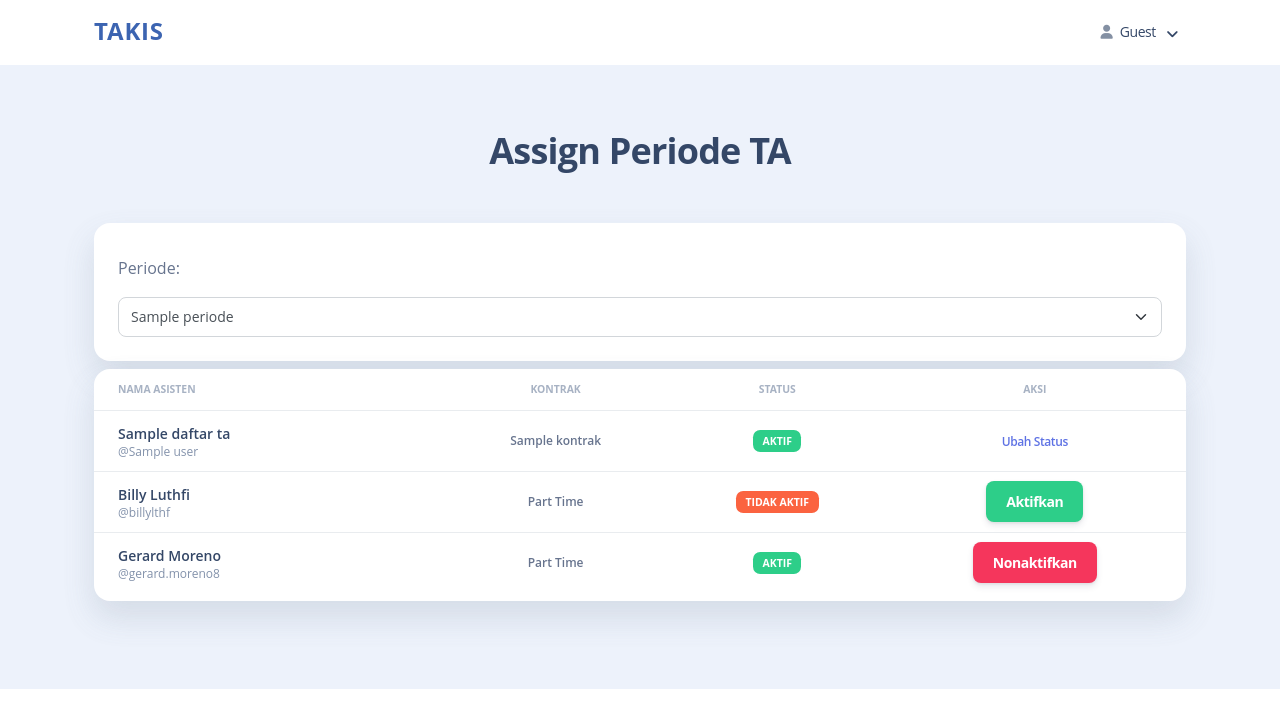
After one commit to richiecsenlia/takis, a Django app: template periode/templates/assign_ta.html in a window 1280 px wide. The commit adds this page. Shown: the top 728 px of the page. Run offline with Django 4.2, Linux system fonts and the light colour scheme; the template is opened without the code that fills it: most values are stand-ins (such as "Sample title", 1, 10 or a date in 2020); some libraries are stand-ins or nearby versions.

Commit message:
[FEAT] basic UI for periode features

```diff
--- /dev/null
+++ b/periode/templates/assign_ta.html
@@ -0,0 +1,145 @@
+{% extends 'base.html' %}
+
+{% block title %} Assign Periode TA {% endblock title%}
+
+{% block navbar %}
+  {% with variant='light' %}
+    {{ block.super }}
+  {% endwith %}
+{% endblock navbar %}
+
+{% block content %}
+
+<div class="page-header pt-8 pb-6 bg-white-blue">
+  <div class="container">
+    <h2 class="text-center mb-5">Assign Periode TA</h2>
+
+    <div class="card my-2">
+      <div class="card-body">
+        <div class="row mt-2">
+          <div class="col-12">
+            <p>Periode:</p>
+            <select name="periode" class="form-select" id="id_periode">
+              {% for periode in pilihan_periode %}
+                <option value="{{ periode.id }}">{{ periode }}</option>
+              {% endfor %}
+            </select>
+          </div>
+        </div>
+      </div>
+    </div>
+
+    <div class="card mb-4">
+      <div class="card-body px-0 pt-0 pb-2">
+        <div class="table-responsive p-0">
+          <table
+            class="table align-items-center mb-0"
+            aria-label="Daftar TA Kontrak"
+          >
+            <thead>
+              <tr>
+                <th
+                  class="text-uppercase text-secondary text-xxs font-weight-bolder opacity-7"
+                  scope="col"
+                >
+                  Nama Asisten
+                </th>
+                <th
+                  class="text-center text-uppercase text-secondary text-xxs font-weight-bolder opacity-7"
+                  scope="col"
+                >
+                  Kontrak
+                </th>
+                <th
+                  class="text-center text-uppercase text-secondary text-xxs font-weight-bolder opacity-7"
+                  scope="col"
+                >
+                  Status
+                </th>
+                <th
+                  class="text-center text-uppercase text-secondary text-xxs font-weight-bolder opacity-7"
+                  scope="col"
+                >
+                  Aksi
+                </th>
+              </tr>
+            </thead>
+            <tbody>
+              {% for ta in daftar_ta %}
+              <tr>
+                <td>
+                  <div class="px-3 py-1">
+                    <div class="d-flex flex-column justify-content-center">
+                      <h6 class="mb-0 text-sm">{{ ta.nama }}</h6>
+                      <p class="text-xs text-secondary mb-0">@{{ ta.user }}</p>
+                    </div>
+                  </div>
+                </td>
+                <td>
+                  <p class="text-center text-xs font-weight-bold mb-0">
+                    {{ ta.kontrak }}
+                  </p>
+                </td>
+                <td class="align-middle text-center text-sm">
+                  <span class="badge badge-sm bg-success">Aktif</span>
+                </td>
+                <td class="align-middle text-center">
+                  <a
+                    href=""
+                    class="text-primary font-weight-bold text-xs"
+                  >
+                    Ubah Status
+                  </a>
+                </td>
+              </tr>
+              {% endfor %}
+              <tr>
+                <td>
+                  <div class="px-3 py-1">
+                    <div class="d-flex flex-column justify-content-center">
+                      <h6 class="mb-0 text-sm">Billy Luthfi</h6>
+                      <p class="text-xs text-secondary mb-0">@billylthf</p>
+                    </div>
+                  </div>
+                </td>
+                <td>
+                  <p class="text-center text-xs font-weight-bold mb-0">
+                    Part Time
+                  </p>
+                </td>
+                <td class="align-middle text-center text-sm">
+                  <span class="badge badge-sm bg-warning">Tidak Aktif</span>
+                </td>
+                <td class="align-middle text-center">
+                  <a href="" class="btn btn-success mb-0">Aktifkan</a>
+                </td>
+              </tr>
+              <tr>
+                <td>
+                  <div class="px-3 py-1">
+                    <div class="d-flex flex-column justify-content-center">
+                      <h6 class="mb-0 text-sm">Gerard Moreno</h6>
+                      <p class="text-xs text-secondary mb-0">@gerard.moreno8</p>
+                    </div>
+                  </div>
+                </td>
+                <td>
+                  <p class="text-center text-xs font-weight-bold mb-0">
+                    Part Time
+                  </p>
+                </td>
+                <td class="align-middle text-center text-sm">
+                  <span class="badge badge-sm bg-success">Aktif</span>
+                </td>
+                <td class="align-middle text-center">
+                  <a href="" class="btn btn-danger mb-0">Nonaktifkan</a>
+                </td>
+              </tr>
+            </tbody>
+          </table>
+        </div>
+      </div>
+    </div>
+  </div>
+</div>
+{% endblock content %}
--- a/periode/urls.py
+++ b/periode/urls.py
@@ -1,5 +1,5 @@
 from django.urls import path
-from periode.views import create_periode, edit_periode_sekarang, daftar_ta
+from periode.views import create_periode, edit_periode_sekarang, daftar_ta, assign_ta
 
 app_name = 'periode'
 
@@ -7,4 +7,5 @@ urlpatterns = [
     path('buat/', create_periode, name='buat-periode'),
     path('periode-sekarang/', edit_periode_sekarang, name='edit-periode-sekarang'),
     path('daftar-ta/', daftar_ta, name='daftar-ta'),
+    path('assign-ta/', assign_ta, name='assign-ta')
 ]
```
Also changed, not shown: periode/templates/daftar_ta.html (+5 -18 lines), periode/views.py (+10 -0 lines).
